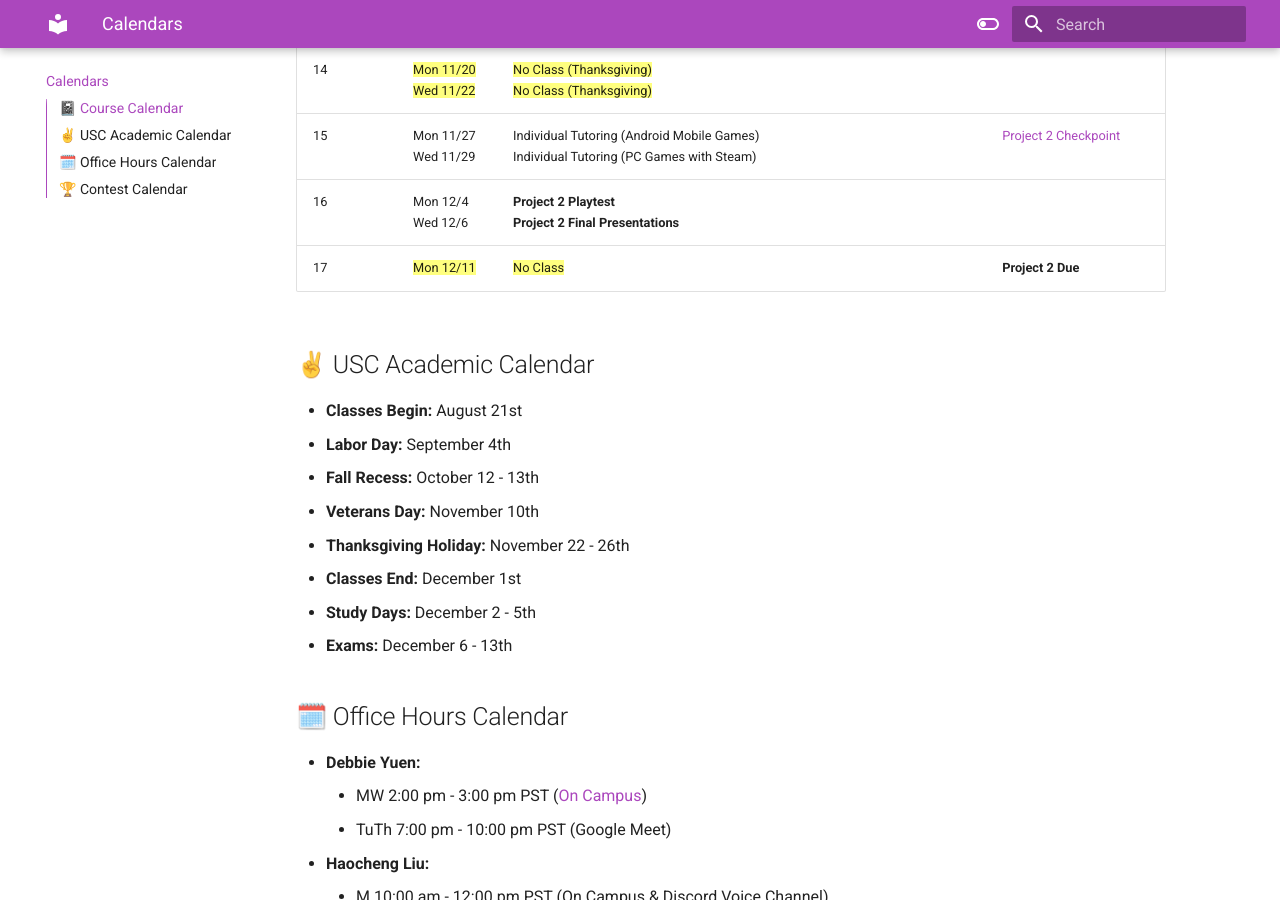
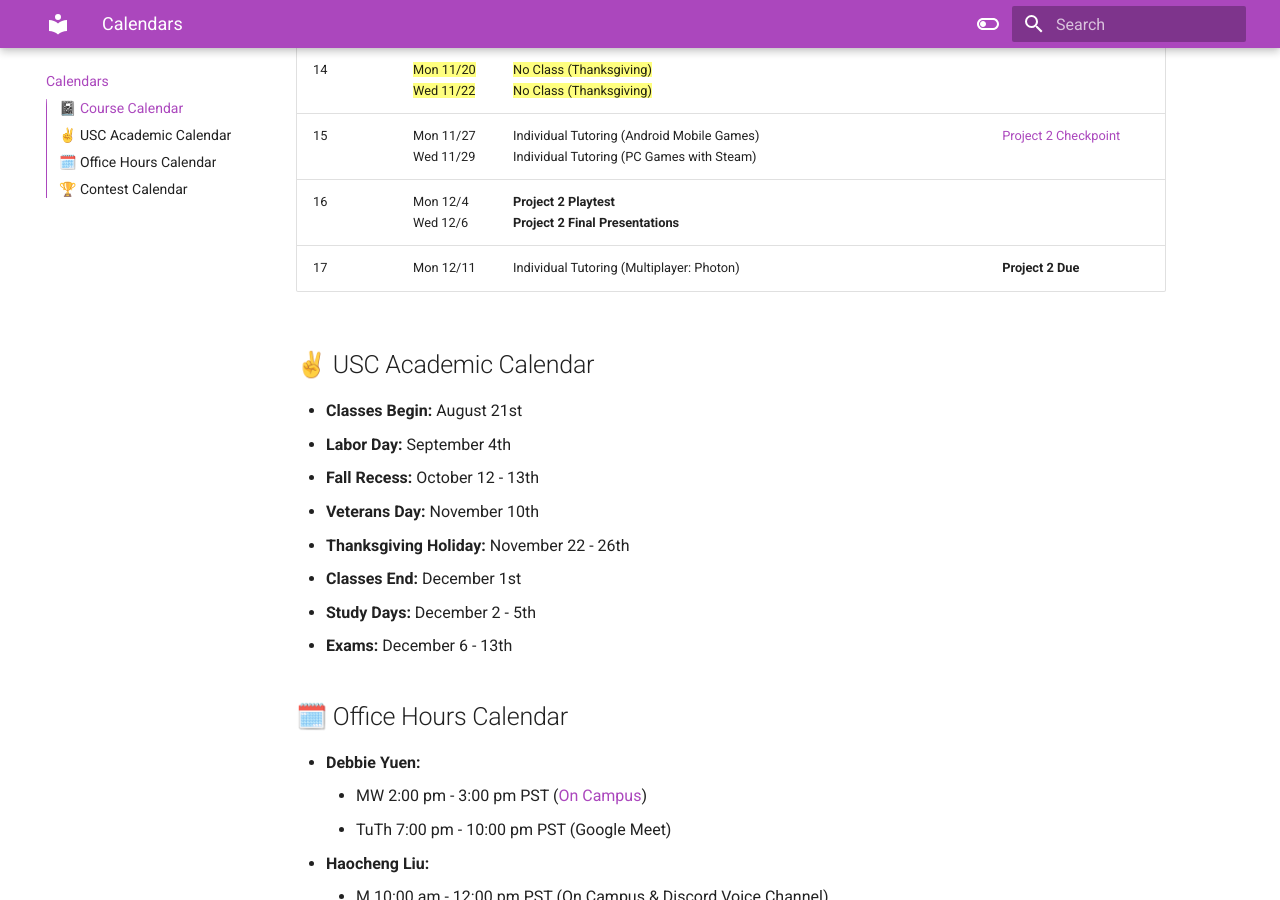
Before and after one commit to usc-ctin583/usc-ctin583.github.io, an MkDocs documentation site: the page built from docs/index.md, in a window 1280 px wide and 900 px high, scrolled down 1134 px. Built offline with MkDocs 1.6.1 and Material for MkDocs 9.7.7, drawn with Linux system fonts in a browser that asks for light colours.

Commit message:
move multiplayer to optional

```diff
--- a/docs/index.md
+++ b/docs/index.md
@@ -18,7 +18,7 @@
 | 14   | ==Mon 11/20== <br> ==Wed 11/22== | ==No Class (Thanksgiving)== <br> ==No Class (Thanksgiving)== | | |
 | 15   | Mon 11/27 <br> Wed 11/29 | Individual Tutoring (Android Mobile Games) <br> Individual Tutoring (PC Games with Steam) | | [Project 2 Checkpoint](Projects/project2checkpoint3.md) |
 | 16   | Mon 12/4 <br> Wed 12/6   | **Project 2 Playtest** <br> **Project 2 Final Presentations** | | |
-| 17   | ==Mon 12/11== | ==No Class== | | **Project 2 Due** |
+| 17   | Mon 12/11 | Individual Tutoring (Multiplayer: Photon) | | **Project 2 Due** |
 
 ## ✌️ USC Academic Calendar
 * **Classes Begin:** August 21st
```
